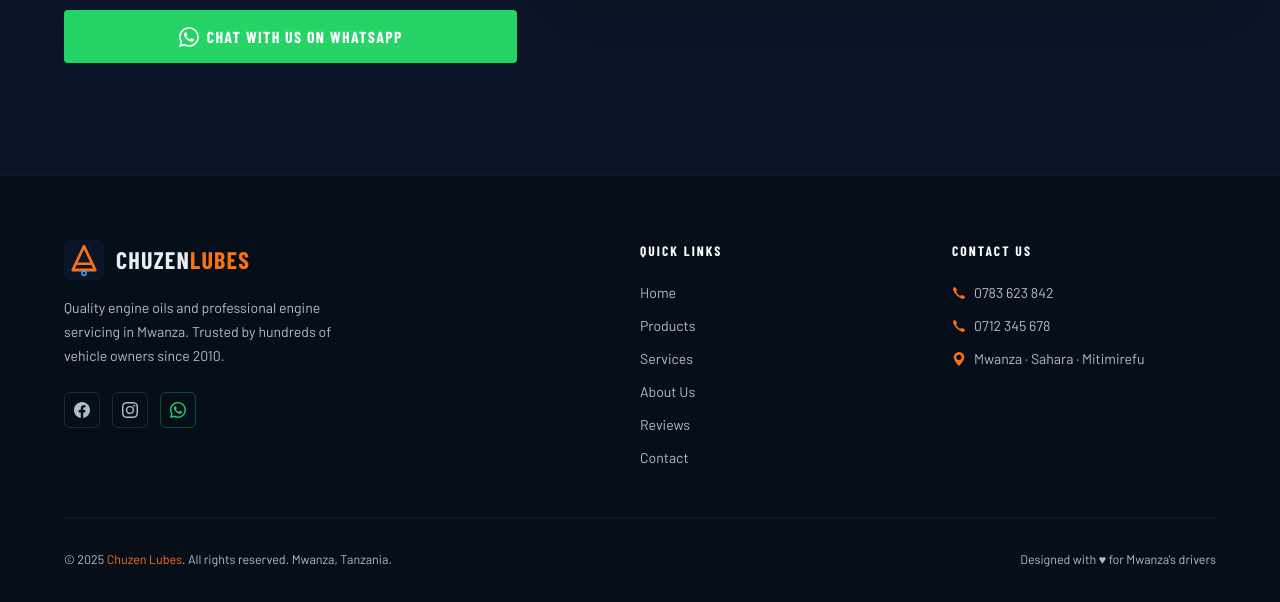
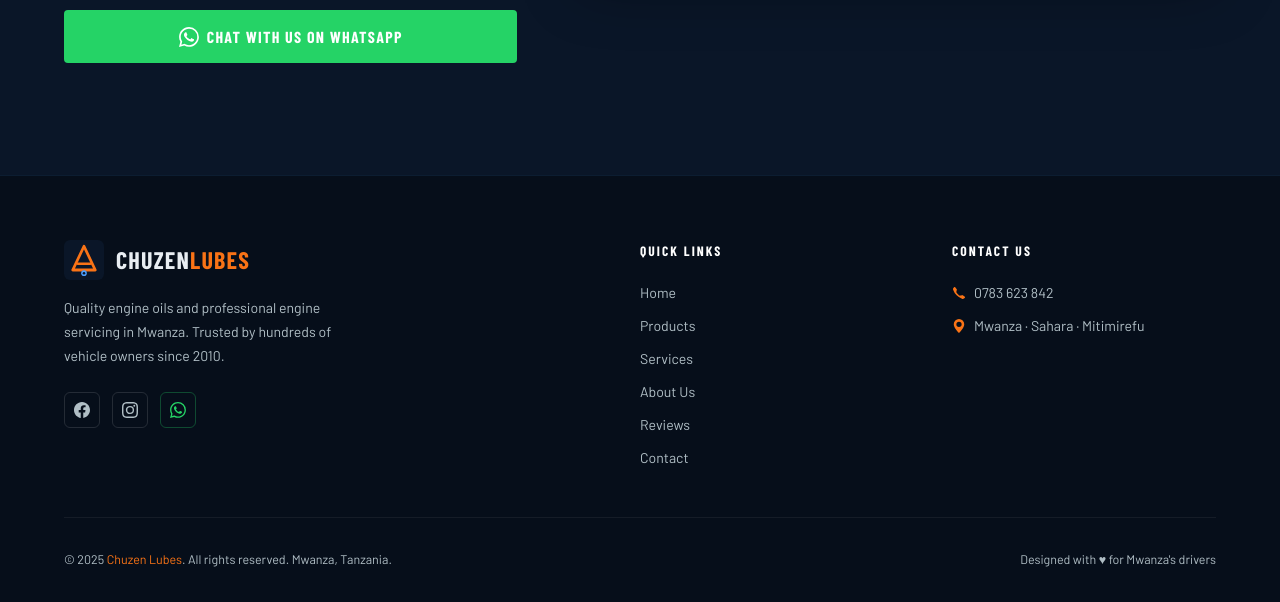
Before and after one commit to marley-NEWTON/chuzen-Lubez, a plain HTML site: page index.html in a window 1280 px wide. Shown: the part 4631-5233 px from the top of the page. Drawn offline with nearby package versions, Linux system fonts and the light colour scheme; a web font is replaced by a local one.

Commit message:
commit changes

```diff
--- a/index.html
+++ b/index.html
@@ -673,10 +673,7 @@
               <svg xmlns="http://www.w3.org/2000/svg" width="14" height="14" fill="currentColor" viewBox="0 0 16 16"><path d="M3.654 1.328a.678.678 0 0 0-1.015-.063L1.605 2.3c-.483.484-.661 1.169-.45 1.77a17.568 17.568 0 0 0 4.168 6.608 17.569 17.569 0 0 0 6.608 4.168c.601.211 1.286.033 1.77-.45l1.034-1.034a.678.678 0 0 0-.063-1.015l-2.307-1.794a.678.678 0 0 0-.58-.122l-2.19.547a1.745 1.745 0 0 1-1.657-.459L5.482 8.062a1.745 1.745 0 0 1-.46-1.657l.548-2.19a.678.678 0 0 0-.122-.58L3.654 1.328z"/></svg>
               0783 623 842
             </div>
-            <div class="footer-contact-item">
-              <svg xmlns="http://www.w3.org/2000/svg" width="14" height="14" fill="currentColor" viewBox="0 0 16 16"><path d="M3.654 1.328a.678.678 0 0 0-1.015-.063L1.605 2.3c-.483.484-.661 1.169-.45 1.77a17.568 17.568 0 0 0 4.168 6.608 17.569 17.569 0 0 0 6.608 4.168c.601.211 1.286.033 1.77-.45l1.034-1.034a.678.678 0 0 0-.063-1.015l-2.307-1.794a.678.678 0 0 0-.58-.122l-2.19.547a1.745 1.745 0 0 1-1.657-.459L5.482 8.062a1.745 1.745 0 0 1-.46-1.657l.548-2.19a.678.678 0 0 0-.122-.58L3.654 1.328z"/></svg>
-              0712 345 678
-            </div>
+
             <div class="footer-contact-item">
               <svg xmlns="http://www.w3.org/2000/svg" width="14" height="14" fill="currentColor" viewBox="0 0 16 16"><path d="M8 16s6-5.686 6-10A6 6 0 0 0 2 6c0 4.314 6 10 6 10zm0-7a3 3 0 1 1 0-6 3 3 0 0 1 0 6z"/></svg>
               Mwanza · Sahara · Mitimirefu
```
